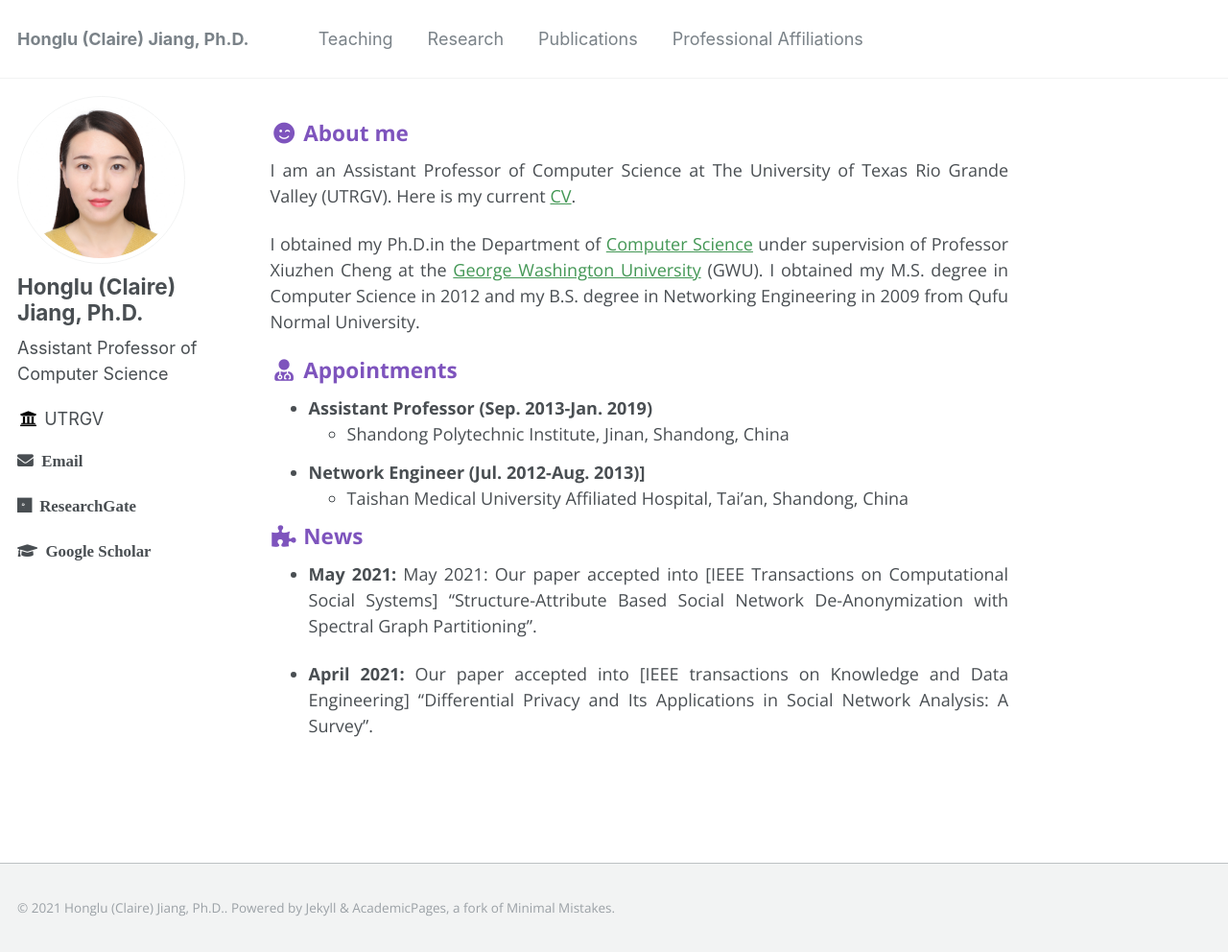
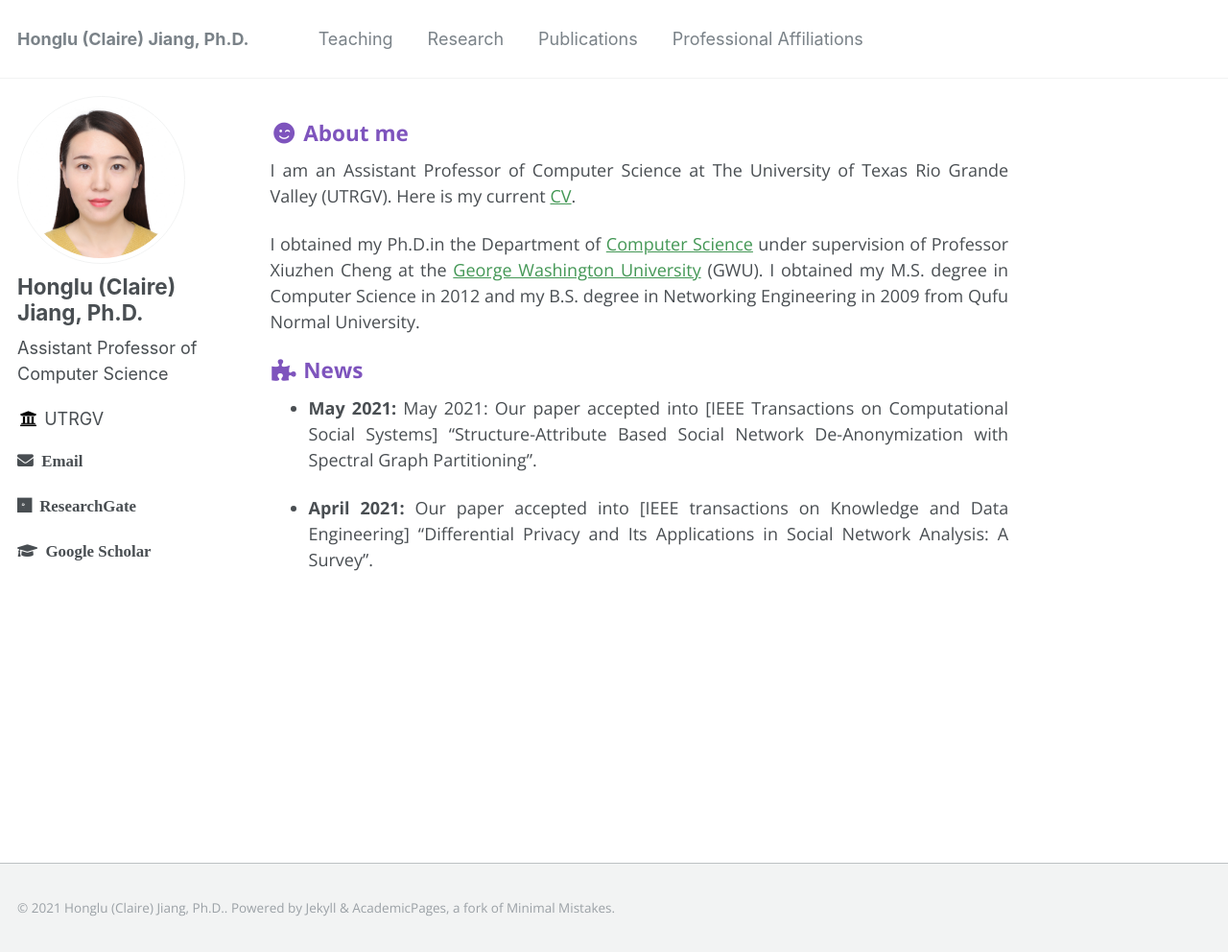
Before and after one commit to hljiang0720/hljiang.github.io, a Jekyll site: the page built from _pages/about.md, in a window 1280 px wide and 992 px high. Shown: the whole window at 96% size. Built offline with Jekyll 4.4.1, drawn with Linux system fonts in a browser that asks for light colours.

Commit message:
Update about.md

```diff
--- a/_pages/about.md
+++ b/_pages/about.md
@@ -15,12 +15,7 @@ I am an Assistant Professor of Computer Science at The University of Texas Rio G
 I obtained my Ph.D.in the Department of [Computer Science](https://www.cs.seas.gwu.edu/) under supervision of Professor Xiuzhen Cheng at the [George Washington University](https://www.gwu.edu/) (GWU). I obtained my M.S. degree in Computer Science in 2012 and my B.S. degree in Networking Engineering in 2009 from Qufu Normal University.
 
 
-### <i class="fa fa-fw fa-user-md" aria-hidden="true"></i> Appointments
 
-* **Assistant Professor (Sep. 2013-Jan. 2019)**
-  * Shandong Polytechnic Institute, Jinan, Shandong, China
-* **Network Engineer (Jul. 2012-Aug. 2013)]**
-  * Taishan Medical University Affiliated Hospital, Tai’an, Shandong, China
 
 
 <h3><i class="fa fa-fw fa-puzzle-piece" aria-hidden="true"></i> News</h3>
```
